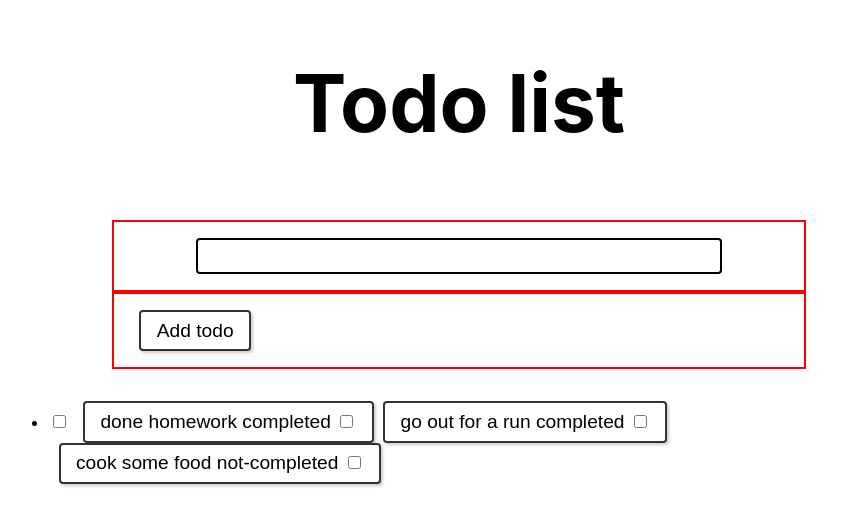
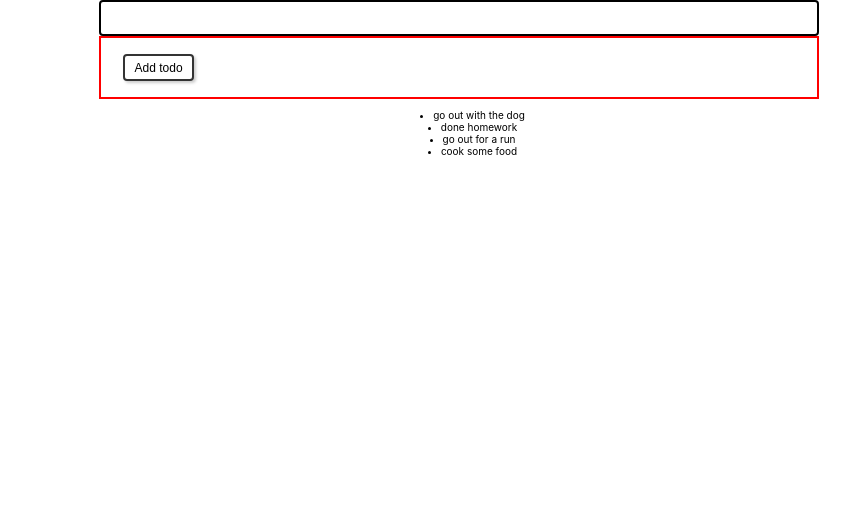
Before and after one commit to masiucd/go_auth_api, a website built with webpack: page dist/index.html in a window 1280 px wide. Shown: the whole page, without its empty margins (181-1031 px from the left). Built offline with nearby package versions, Linux system fonts and the light colour scheme.

Commit message:
render li

```diff
--- a/src/index.ts
+++ b/src/index.ts
@@ -6,8 +6,9 @@
 }
 
 ;(() => {
+  const root = document.getElementById("root") as HTMLDivElement
   const todoList = new TodoList()
   const list = todoList.allTodos
   const todoView = new TodoView(list)
-  todoView.render()
+  todoView.mount(root)
 })()
--- a/src/patterns/mvc/models/todo-list.ts
+++ b/src/patterns/mvc/models/todo-list.ts
@@ -47,13 +47,3 @@
     return this.todos.find(todo => todo.id === todoId)
   }
 }
-
-const t = new TodoList()
-console.log(t.size)
-t.removeTodo(3)
-t.toggleTodo(1)
-console.log(t.allTodos)
-console.log(t.size)
-console.log(t.findTodo(1))
-t.editTodo(1, "hello", false)
-console.log(t.findTodo(1))
--- a/src/patterns/mvc/views/todo-view.ts
+++ b/src/patterns/mvc/views/todo-view.ts
@@ -1,16 +1,25 @@
 import { TodoItem } from "../models/todo-list"
 export class TodoView {
-  app: HTMLDivElement
   todos: TodoItem[]
 
   constructor(todos: TodoItem[]) {
-    this.app = this.getElement("#root") as HTMLDivElement
     this.todos = todos
   }
 
   getElement(selector: string) {
     const element = document.querySelector(selector)
     return element
+  }
+
+  createElement(
+    element: string = "",
+    id: string = "",
+    className: string = ""
+  ): HTMLElement {
+    const htmlElement = document.createElement(element) as HTMLElement
+    if (id) htmlElement.id = id
+    if (className) htmlElement.classList.add(className)
+    return htmlElement
   }
 
   private _getTodoText() {
@@ -24,27 +33,18 @@
   }
 
   renderTodos() {
-    const output = this.todos
-      .map(
-        todo =>
-          `<li id="todo-item>
-          ${todo.task}
-          ${todo.completed ? "completed" : "not-completed"}
-          <label for="chckbox">
-            <input type="checkbox" name="completed" id="completed" />
-          </label>
-          <button id="delete-btn>
-            Delete todo
-          </button>
-        </li>`
-      )
-      .join("")
-    return output
+    return this.todos.map(todo => `<li>${todo.task} </li> `).join("")
   }
 
-  render() {
-    this.app.innerHTML += `
-        <main>
+  mount(parent: HTMLElement) {
+    parent.appendChild(this.render())
+    this.update()
+  }
+
+  private render() {
+    const wrapper = this.createElement("div", "wrapper", "wrapper")
+    wrapper.innerHTML += `
+        <main id="main>
         <h1>Todo list</h1>
         <form>
           <div class="form-group">
@@ -59,5 +59,8 @@
         </ul>
       </main>
       `
+    return wrapper
   }
+
+  private update() {}
 }
```
Also changed, not shown: dist/bundle.js, dist/index.html, dist/style.css.
